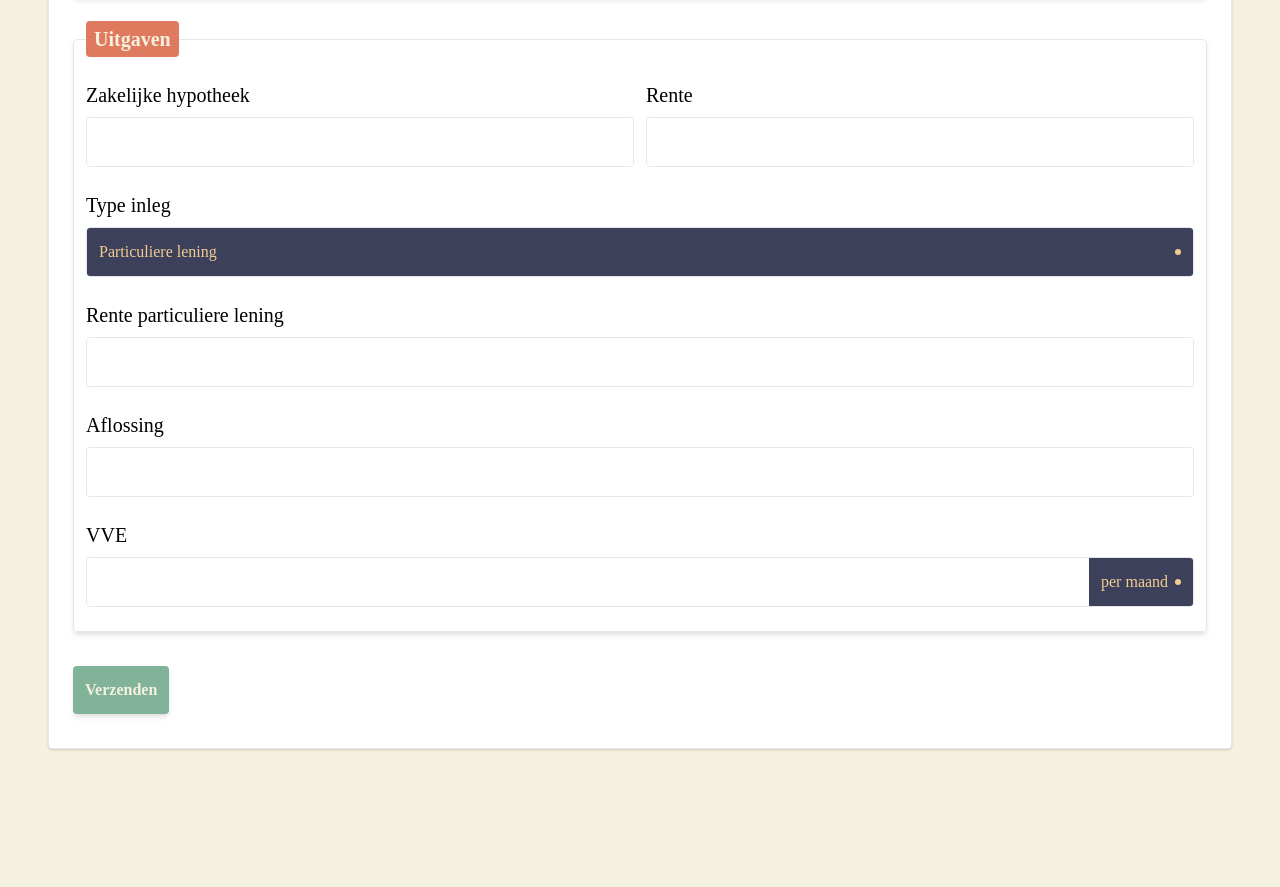
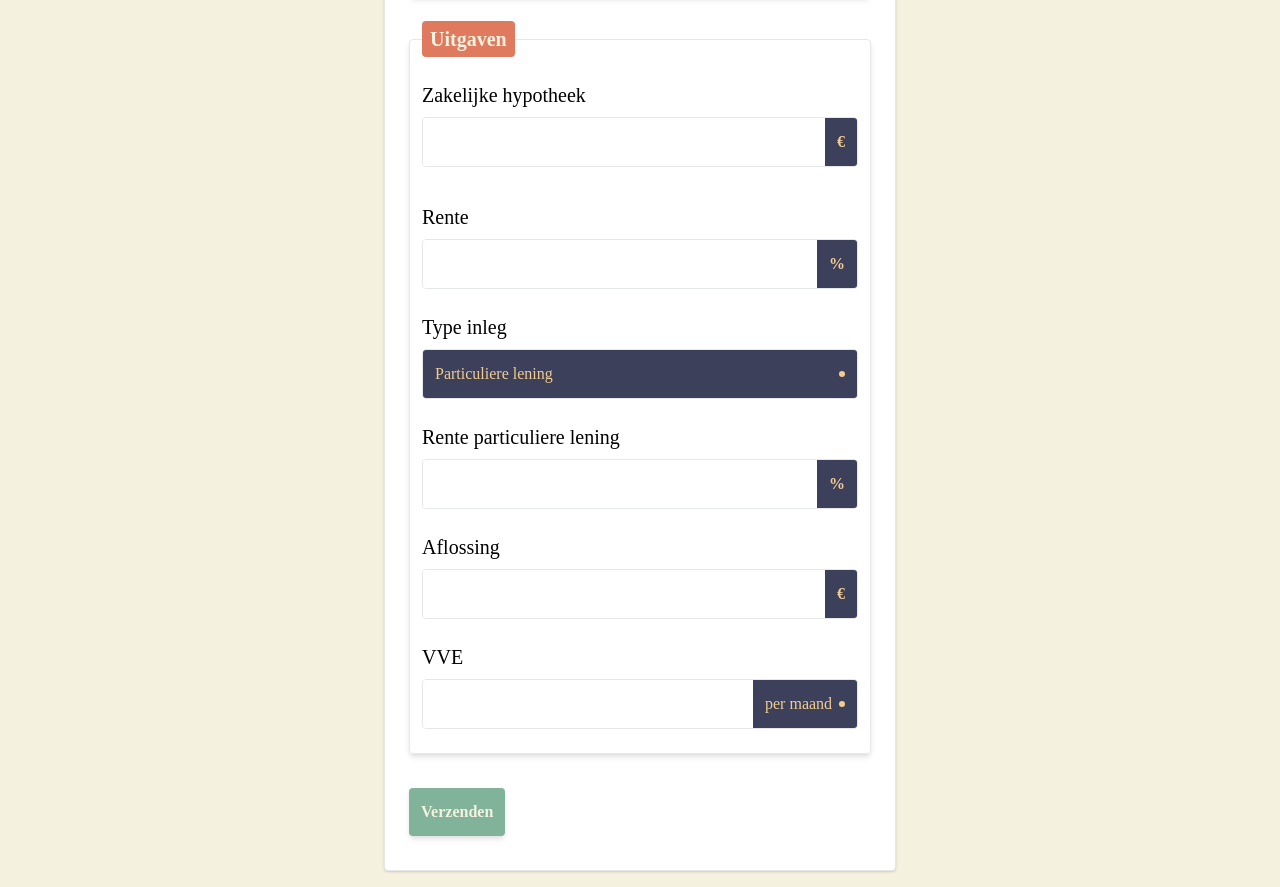
Before and after one commit to bomeskers/zmre, a website built with webpack: page index.html in a window 1280 px wide. Shown: the part 586-1473 px from the top of the page. Before the commit the page ends 1351 px from the top, so only its background shows below. Built offline with nearby package versions, Linux system fonts and the light colour scheme; a web font is replaced by a local one.

Commit message:
Add suffixes to inputs

```diff
--- a/index.html
+++ b/index.html
@@ -8,7 +8,7 @@
     </head>
 
     <body>
-        <div class="container mx-auto">
+        <div class="container max-w-xl mx-auto">
             <div class="grid grid-layout">
                 <div class="grid-layout__header">
                     <header class="banner">
@@ -87,7 +87,7 @@
                                     <label class="field-label" for="3"
                                         >Zakelijke hypotheek</label
                                     >
-                                    <div class="field-input">
+                                    <div class="field-input field-input--price">
                                         <input
                                             id="3"
                                             name="mortgage"
@@ -99,7 +99,9 @@
                                     <label class="field-label" for="4"
                                         >Rente</label
                                     >
-                                    <div class="field-input">
+                                    <div
+                                        class="field-input field-input--percent"
+                                    >
                                         <input
                                             id="4"
                                             name="interest-mortgage"
@@ -136,7 +138,9 @@
                                     <label class="field-label" for="5"
                                         >Rente particuliere lening</label
                                     >
-                                    <div class="field-input">
+                                    <div
+                                        class="field-input field-input--percent"
+                                    >
                                         <input
                                             id="5"
                                             name="interest-loan"
@@ -153,7 +157,9 @@
                                     <label class="field-label" for="6"
                                         >Rendement eigen vermogen</label
                                     >
-                                    <div class="field-input">
+                                    <div
+                                        class="field-input field-input--percent"
+                                    >
                                         <input
                                             id="6"
                                             name="efficiency-private-equity"
@@ -169,7 +175,7 @@
                                 <label class="field-label" for="7"
                                     >Aflossing</label
                                 >
-                                <div class="field-input">
+                                <div class="field-input field-input--price">
                                     <input
                                         id="7"
                                         name="precentage-redemption"
--- a/src/styles/base/form.css
+++ b/src/styles/base/form.css
@@ -46,7 +46,14 @@
     background-position: right 0.75rem center;
 }
 
+:is(.field-input--price, .field-input--percent)::after {
+    @apply bg-gunPowder text-manhattan font-bold p-3;
+}
+
 .field-input--price::after {
-    @apply bg-gunPowder text-manhattan p-3;
     content: '€';
 }
+
+.field-input--percent::after {
+    content: '%';
+}
```
